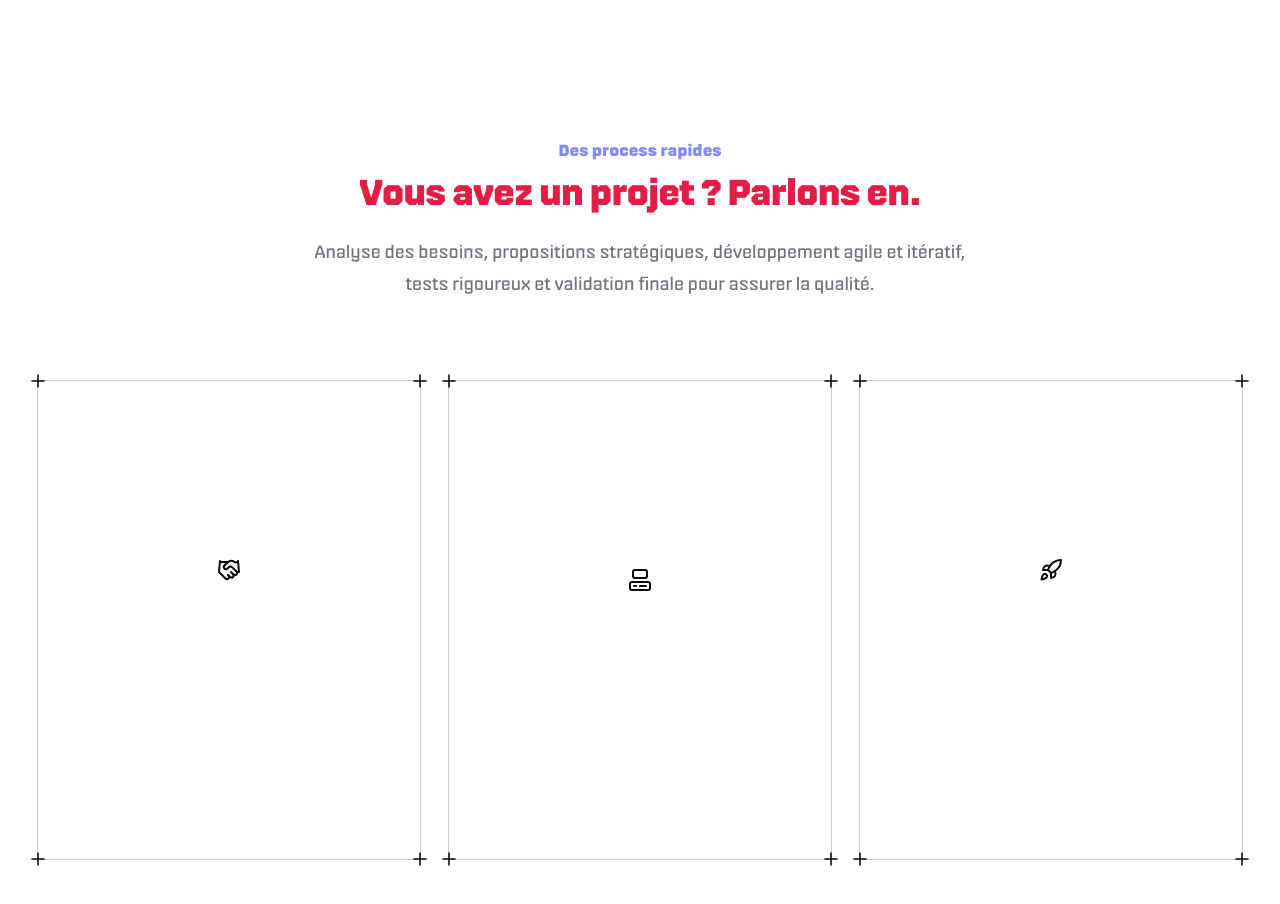
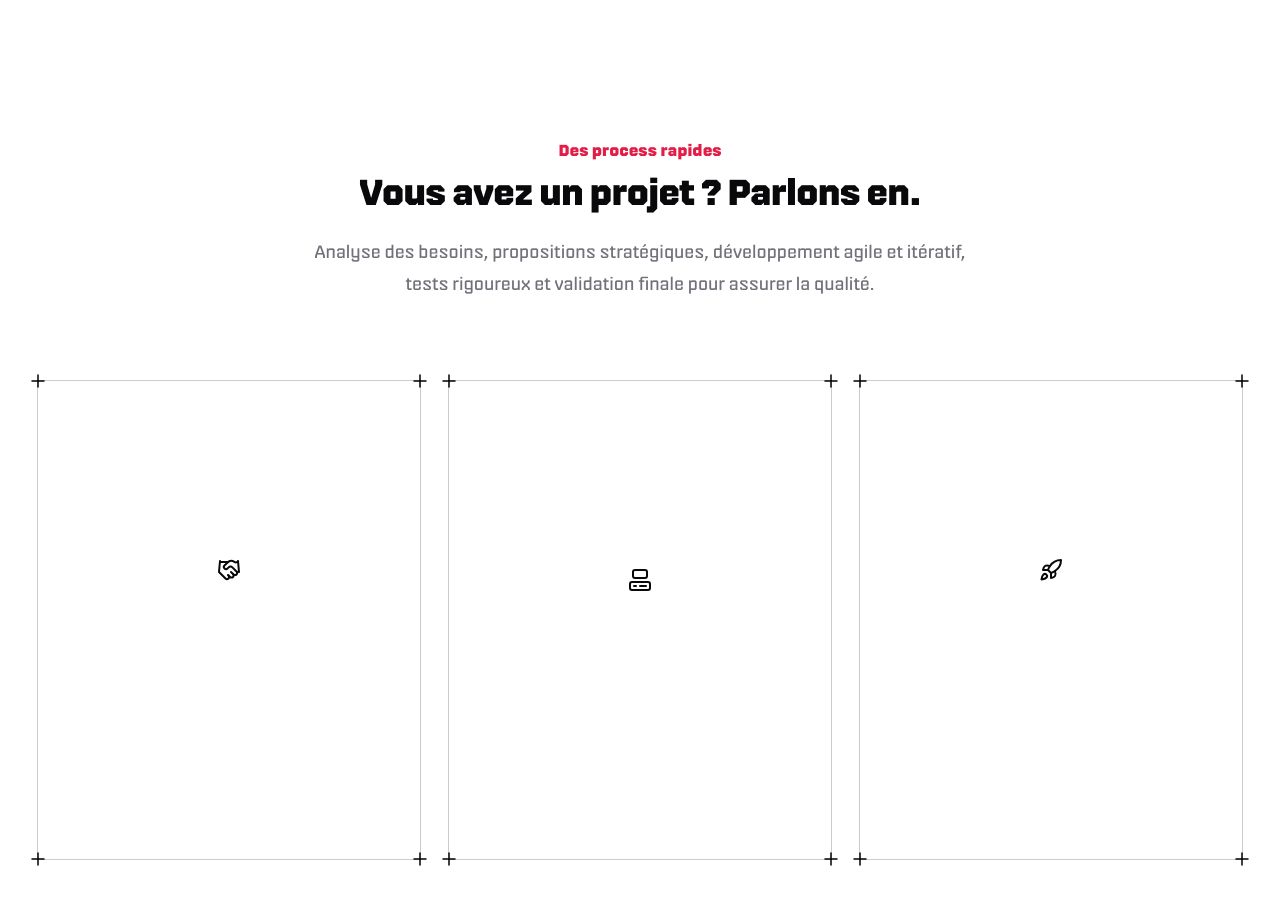
Before and after one commit to cfatrane/portfolio, a Next.js app: page / in a window 1280 px wide. Shown: the part 2180-3084 px from the top of the page. Built offline with nearby package versions, Linux system fonts and the light colour scheme.

Commit message:
change service text color

```diff
--- a/src/components/Services.tsx
+++ b/src/components/Services.tsx
@@ -14,11 +14,11 @@ export function Process() {
   return (
     <div className="flex flex-col items-center justify-center">
       <div className="mx-auto max-w-2xl text-center">
-        <h2 className="text-base font-semibold leading-7 text-indigo-400">
+        <h2 className="text-base font-semibold leading-7 text-primary">
           Des process rapides
         </h2>
 
-        <p className="mt-2 text-3xl font-bold tracking-tight text-primary sm:text-4xl">
+        <p className="mt-2 text-3xl font-bold tracking-tight text-foreground sm:text-4xl">
           Vous avez un projet ? Parlons en.
         </p>
 
```
